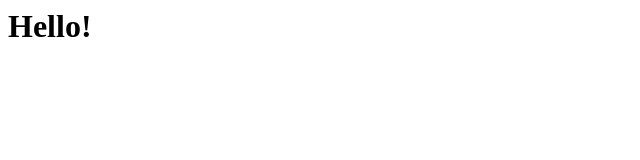
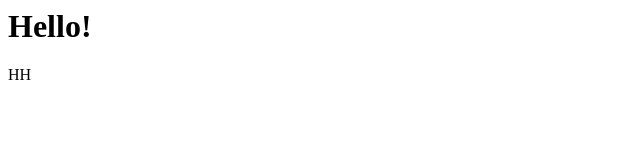
Before and after one commit to taeyonghan/web1, a plain HTML site: page index.html in a window 1280 px wide. Shown: the full height of the page, 0-640 px from the left. Drawn offline with Linux system fonts and the light colour scheme.

Commit message:
Update index.html

```diff
--- a/index.html
+++ b/index.html
@@ -1 +1,4 @@
 <h1>Hello!</h1>
+<p>
+  HH
+ </P>
```
